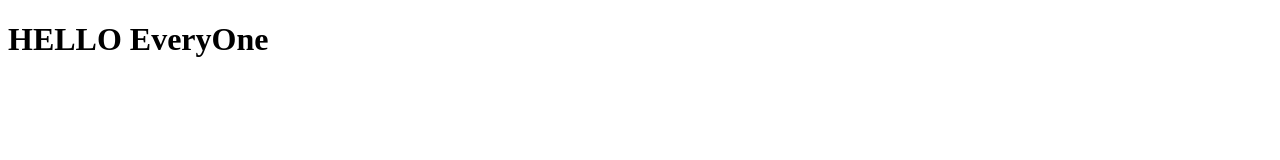
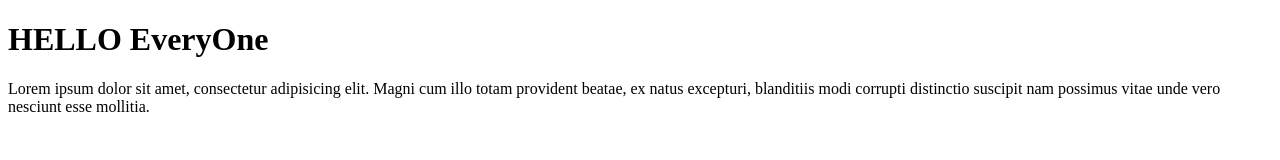
Before and after one commit to DEEPAK-SINGH-BVM/Temp2, a plain HTML site: page index.html in a window 1280 px wide. Drawn offline with Linux system fonts and the light colour scheme.

Commit message:
update with description'

```diff
--- a/index.html
+++ b/index.html
@@ -7,5 +7,6 @@
 </head>
 <body>
     <h1>HELLO EveryOne</h1>
+    <p>Lorem ipsum dolor sit amet, consectetur adipisicing elit. Magni cum illo totam provident beatae, ex natus excepturi, blanditiis modi corrupti distinctio suscipit nam possimus vitae unde vero nesciunt esse mollitia.</p>
 </body>
 </html>
```
